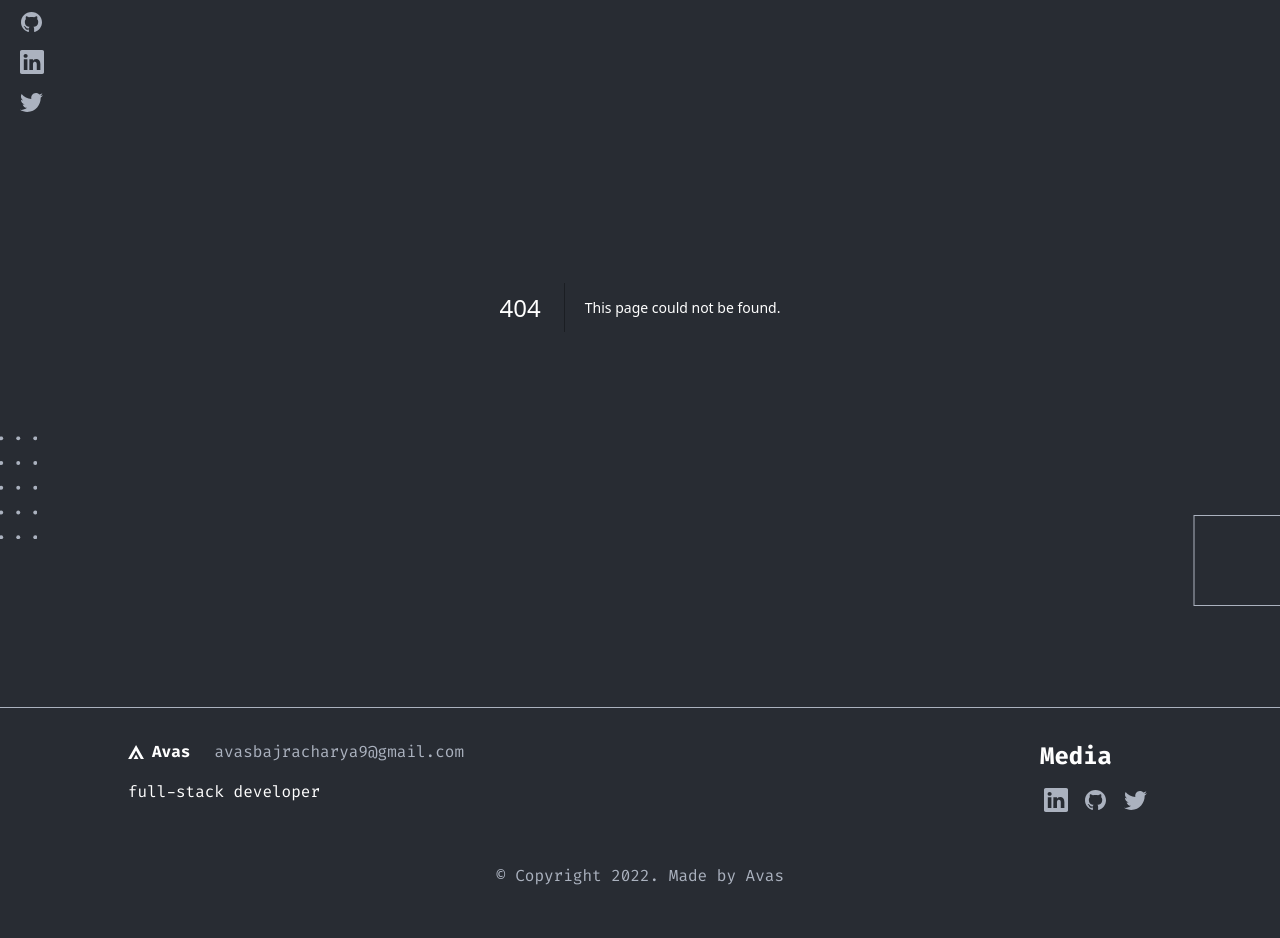
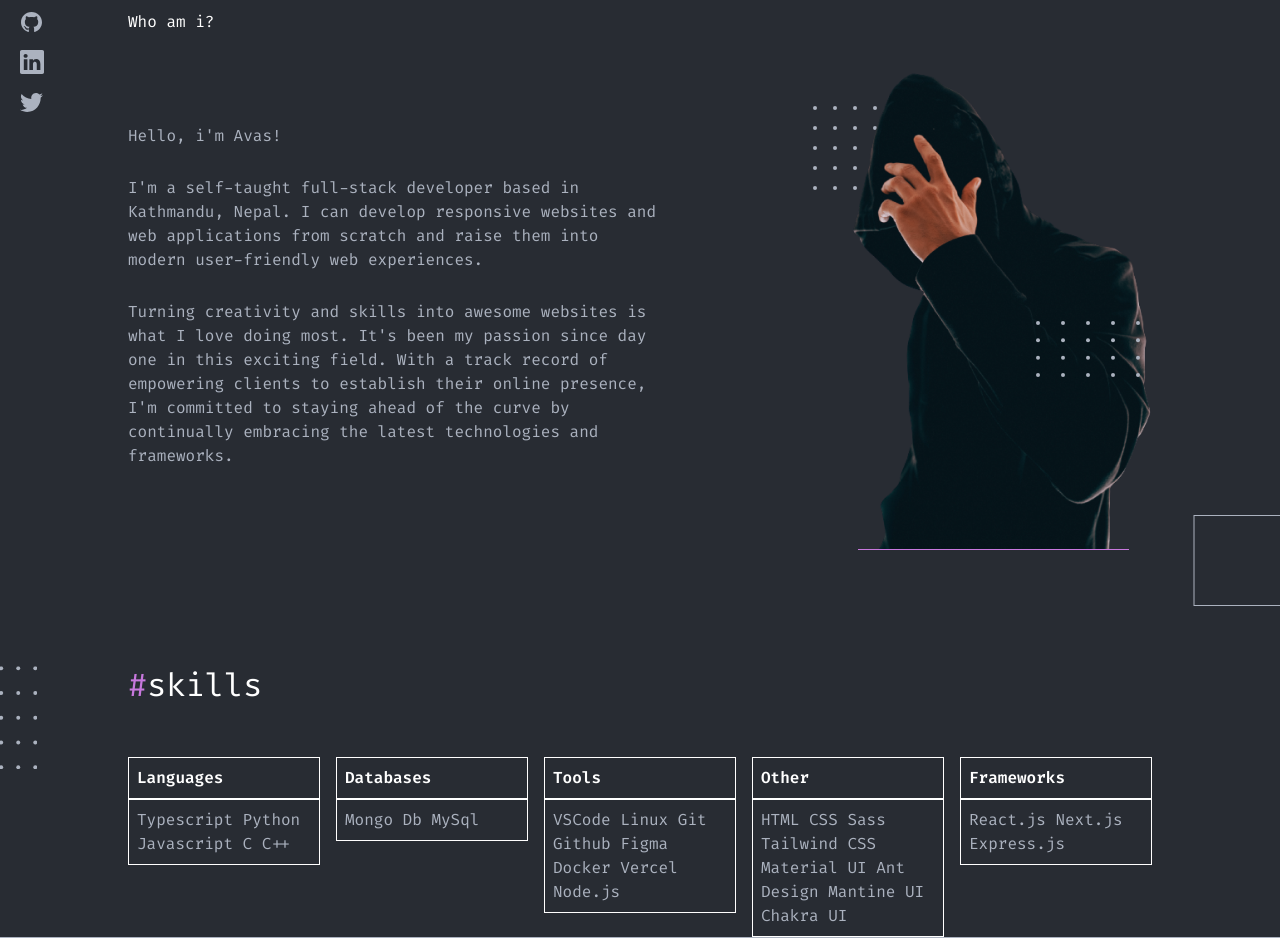
Before and after one commit to Avas77/avas-portfolio-v2, a Next.js app: page /about-me in a window 1280 px wide. Before the commit this address had no page. Shown: the part 157-1095 px from the top of the page. Built offline with nearby package versions, Linux system fonts and the light colour scheme.

Commit message:
feat: added about me page components

```diff
--- /dev/null
+++ b/app/about-me/page.tsx
@@ -0,0 +1,14 @@
+import AboutDescription from "@/components/AboutDescription";
+import AboutSkills from "@/components/AboutSkills";
+import React from "react";
+
+const AboutMe = () => {
+  return (
+    <section className="mt-[53px]">
+      <AboutDescription />
+      <AboutSkills />
+    </section>
+  );
+};
+
+export default AboutMe;
--- a/components/About/index.tsx
+++ b/components/About/index.tsx
@@ -8,7 +8,7 @@ const About = () => {
     <section className="flex">
       <section className="lg:basis-7/12">
         <BlockHeader title="about-me" classNames="w-[326px] hidden md:block" />
-        <Description />
+        <Description classNames="mt-[23px]" showButton />
       </section>
       <AboutHero />
     </section>
--- /dev/null
+++ b/components/AboutDescription/index.tsx
@@ -0,0 +1,20 @@
+import React from "react";
+import PageHeader from "../PageHeader";
+import Description from "../Description";
+import AboutHero from "../AboutHero";
+
+const AboutDescription = () => {
+  return (
+    <section className="mb-28">
+      <PageHeader title="about-me" description="Who am i?" />
+      <div className="flex items-center mt-2">
+        <div className="lg:basis-7/12">
+          <Description showButton={false} />
+        </div>
+        <AboutHero />
+      </div>
+    </section>
+  );
+};
+
+export default AboutDescription;
--- /dev/null
+++ b/components/AboutSkills/index.tsx
@@ -0,0 +1,17 @@
+import React from "react";
+import BlockHeader from "../BlockHeader";
+import SkillsList from "../SkillsList";
+
+const AboutSkills = () => {
+  return (
+    <section className="flex flex-col">
+      <BlockHeader classNames="hiddne" title="skills" />
+      <SkillsList
+        classNames="flex flex-wrap gap-4 mt-12"
+        boxClassNames="w-[192px]"
+      />
+    </section>
+  );
+};
+
+export default AboutSkills;
--- a/components/Description/index.tsx
+++ b/components/Description/index.tsx
@@ -2,7 +2,12 @@ import React from "react";
 import PrimaryButton from "../PrimaryButton";
 import Image from "next/image";
 
-const Description = () => {
+interface IDescriptionProps {
+  classNames?: string;
+  showButton: boolean;
+}
+
+const Description = ({ classNames, showButton }: IDescriptionProps) => {
   const showMoreDescButton = (
     <Image
       src={"/assets/read-more.svg"}
@@ -12,7 +17,7 @@ const Description = () => {
     />
   );
   return (
-    <div className="mt-[23px]">
+    <div className={classNames}>
       <p className="flex flex-col gap-7 text-gray lg:pr-16 text-justify md:text-left">
         <span>Hello, i&apos;m Avas!</span>
         <span>
@@ -28,7 +33,9 @@ const Description = () => {
           continually embracing the latest technologies and frameworks.
         </span>
       </p>
-      <PrimaryButton element={showMoreDescButton} classNames="mt-[27px]" />
+      {showButton ? (
+        <PrimaryButton element={showMoreDescButton} classNames="mt-[27px]" />
+      ) : null}
     </div>
   );
 };
--- a/components/SkillBox/index.tsx
+++ b/components/SkillBox/index.tsx
@@ -8,7 +8,7 @@ interface ISKillBoxProps {
 
 const SkillBox = ({ groupName, skills, classNames }: ISKillBoxProps) => {
   return (
-    <section className={`${classNames} skillBox`}>
+    <section className={classNames}>
       <h4 className="font-semibold border border-white p-2">{groupName}</h4>
       <p className="text-gray border border-white p-2">{skills}</p>
     </section>
--- a/components/Skills/index.tsx
+++ b/components/Skills/index.tsx
@@ -9,7 +9,10 @@ const Skills = () => {
       <BlockHeader title="skills" classNames="w-[213px] hidden md:block" />
       <div className="flex gap-[59px] min-h-[300px] mt-8 lg:mt-0">
         <Shapes />
-        <SkillsList />
+        <SkillsList
+          classNames="flex-1 grid grid-cols-1 sm:grid-cols-2 lg:grid-cols-3 gap-4 lg:auto-rows-[84px]"
+          boxClassNames="skillBox"
+        />
       </div>
     </>
   );
--- a/components/SkillsList/index.tsx
+++ b/components/SkillsList/index.tsx
@@ -2,15 +2,20 @@ import React from "react";
 import SkillBox from "../SkillBox";
 import { skillsList } from "@/constants/SkillsList";
 
-const SkillsList = () => {
+interface ISkillsListProps {
+  classNames: string;
+  boxClassNames: string;
+}
+
+const SkillsList = ({ classNames, boxClassNames }: ISkillsListProps) => {
   return (
-    <div className="flex-1 grid grid-cols-1 sm:grid-cols-2 lg:grid-cols-3 gap-4 lg:auto-rows-[84px]">
+    <div className={classNames}>
       {skillsList.map((item, index) => (
         <SkillBox
           key={item.skillGroup}
           groupName={item.skillGroup}
           skills={item.skills}
-          classNames={`item-${index.toString()}`}
+          classNames={boxClassNames}
         />
       ))}
     </div>
```
